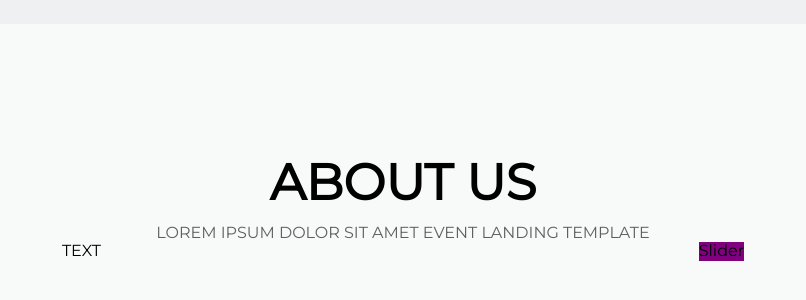
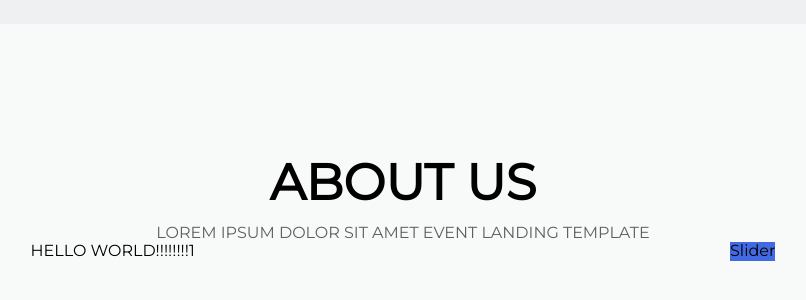
Before and after one commit to btbph/Landing-Page-2.0-, a plain HTML site: page index.html in a window 1280 px wide. Shown: the part 781-1081 px from the top of the page, without its empty margins (237-1043 px from the left). Drawn offline with Linux system fonts and the light colour scheme.

Commit message:
test commit

```diff
--- a/css/main.css
+++ b/css/main.css
@@ -90,7 +90,7 @@
 	flex-direction: row-reverse;
 }
 .content-container__slider{
-	background-color: purple;
+	background-color: royalblue;
 }
 .flex_item{
 	margin: auto;
--- a/index.html
+++ b/index.html
@@ -43,7 +43,7 @@
 				Slider
 			</div>
 			<div class="content-container__text flex_item">
-				TEXT
+				HELLO WORLD!!!!!!!!1
 			</div>
 		</div>
 	</div>
```
